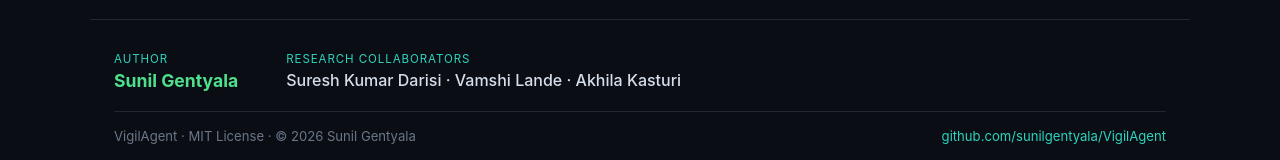
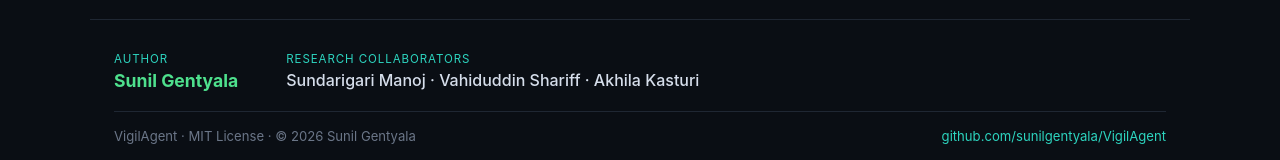
Before and after one commit to sunilgentyala/VigilAgent, a website: page docs/index.html in a window 1280 px wide. Shown: the part 3790-3950 px from the top of the page. Drawn offline with Linux system fonts and the light colour scheme.

Commit message:
Sync research collaborator credits to current co-author list

```diff
--- a/docs/index.html
+++ b/docs/index.html
@@ -245,7 +245,7 @@
     </div>
     <div class="footer-author-group">
       <span class="footer-label">Research collaborators</span>
-      <span class="footer-name">Suresh Kumar Darisi &middot; Vamshi Lande &middot; Akhila Kasturi</span>
+      <span class="footer-name">Sundarigari Manoj &middot; Vahiduddin Shariff &middot; Akhila Kasturi</span>
     </div>
   </div>
   <div class="footer-meta">
--- a/package.json
+++ b/package.json
@@ -27,8 +27,8 @@
   ],
   "author": "Sunil Gentyala",
   "contributors": [
-    "Suresh Kumar Darisi <darisi.suresh@ieee.org>",
-    "Vamshi Lande <vamshilande@my.unt.edu>",
+    "Sundarigari Manoj <mano15.04@gmail.com>",
+    "Vahiduddin Shariff <shariff.v@gmail.com>",
     "Akhila Kasturi <kasturi.akhila@gmail.com>"
   ],
   "license": "MIT",
```
Also changed, not shown: README.md, 1 other file.
